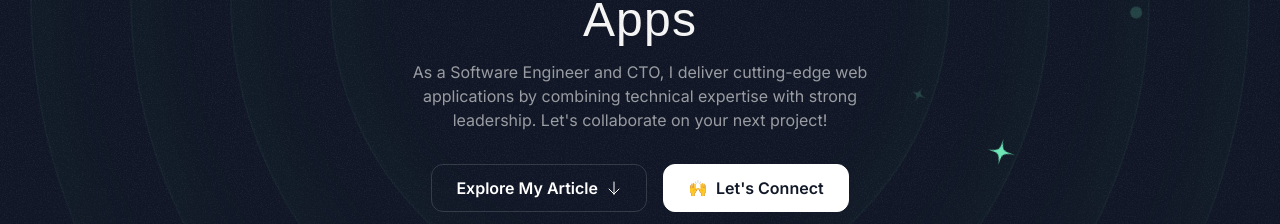
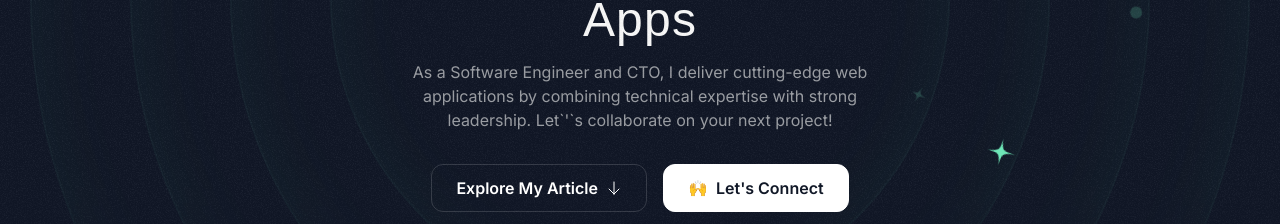
Before and after one commit to DulalSandip/latest-portfolio, a Next.js app: page / in a window 1280 px wide. Shown: the part 458-682 px from the top of the page. Built offline with nearby package versions, Linux system fonts and the light colour scheme; a web font is replaced by a local one.

Commit message:
bug fixed

```diff
--- a/src/sections/Hero.tsx
+++ b/src/sections/Hero.tsx
@@ -168,7 +168,7 @@ export const HeroSection = () => {
           <p className="mt-4 text-center text-white/60 md:text-base">
             As a Software Engineer and CTO, I deliver cutting-edge web
             applications by combining technical expertise with strong
-            leadership. Let's collaborate on your next project!
+            leadership. Let`&apos;`s collaborate on your next project!
           </p>
         </div>
 
```
